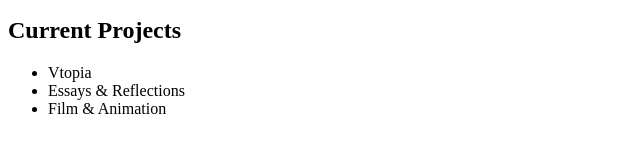
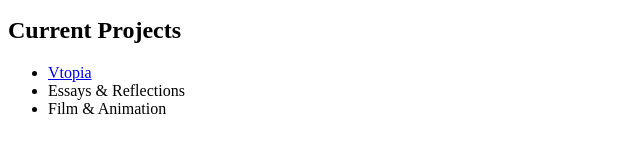
Before and after one commit to duke101saint-rgb/metanoia-site, a plain HTML site: page index.html in a window 1280 px wide. Shown: the part 186-338 px from the top of the page, 0-640 px from the left. Drawn offline with Linux system fonts and the light colour scheme.

Commit message:
Update index.html

```diff
--- a/index.html
+++ b/index.html
@@ -22,7 +22,7 @@ philosophy, mythology, film, animation, and worldbuilding.
 <h2>Current Projects</h2>
 
 <ul>
-    <li>Vtopia</li>
+    <li><a href="vtopia.html">Vtopia</a></li>
     <li>Essays & Reflections</li>
     <li>Film & Animation</li>
 </ul>
```
